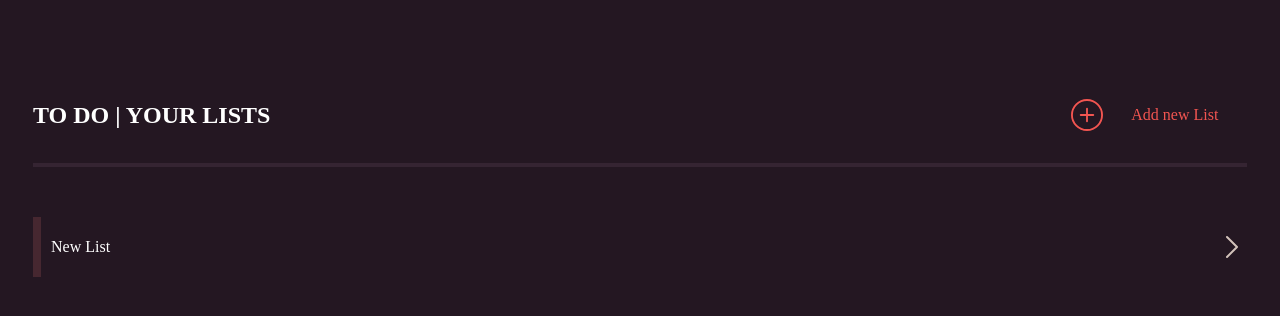
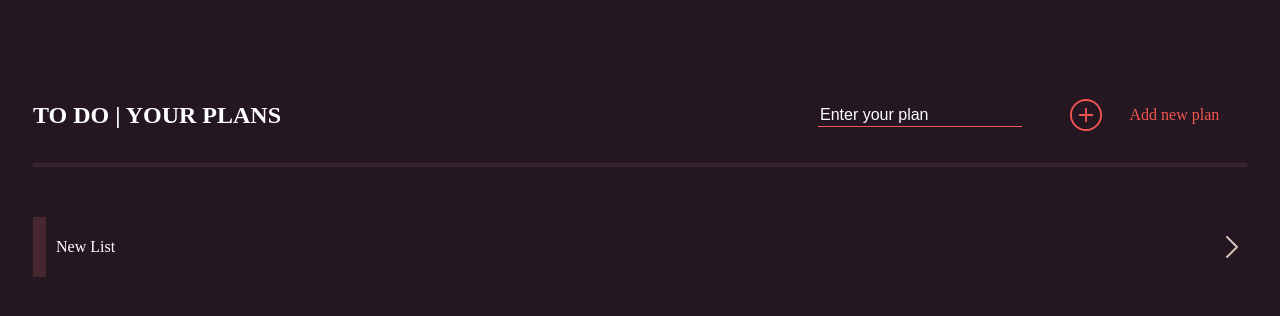
Before and after one commit to BlueRoose/React-ToDo, a React (Create React App) app: page / in a window 1280 px wide. Shown: the top 316 px of the page. Built offline with nearby package versions, Linux system fonts and the light colour scheme; no server answers.

Commit message:
redesign and start to add functionality

```diff
--- a/src/App.js
+++ b/src/App.js
@@ -3,14 +3,31 @@ import Header from "./components/Header/Header"
 import Thing from "./components/Thing/Thing";
 import WorkingPlace from "./components/WorkingPlace/WorkingPlace";
 import "./index.scss"
+import axios from "axios";
 
 function App() {
-  const [list, setList] = React.useState([]);
-  const [toDo, setToDO] = React.useState({});
+  const [toDo, setToDo] = React.useState({});
+
+  const updateData = (value) => {
+    setToDo(value)
+  }
+
+  React.useEffect(() => {
+    async function fetchData() {
+      try {
+        const toDoResponce = await axios.get("https://632b4caf1aabd8373983f5fc.mockapi.io/cart");
+        setToDo(toDoResponce);
+      } catch (error) {
+        alert("Ошибка при запросе данных :(");
+        console.error(error);
+      }
+    }
+    fetchData();
+  }, []);
 
   return (
     <div className="App">
-      <Header/>
+      <Header updateData={updateData}/>
       {/* <WorkingPlace list={list}/> */}
       <Thing/>
     </div>
--- a/src/components/Header/Header.jsx
+++ b/src/components/Header/Header.jsx
@@ -1,13 +1,29 @@
+import React from 'react';
 import styles from "../../index.scss";
 
-function Header() {
+function Header({ updateData }) {
+  const [input, setInput] = React.useState("");
+
+  const handleClear = (e) => {
+    e.preventDefault();
+    setInput("");
+    updateData({title: input, checked: false,});
+  };
+
+  const handleChange = (e) => {
+    setInput(e.target.value);
+  };
+
   return (
     <div className="header">
       <header>
-        <h1>TO DO | YOUR LISTS</h1>
-        <div className="add">
-          <img src="res/plus.svg" width={32} height={32} alt="plus" />
-          <p>Add new List</p>
+        <h1>TO DO | YOUR PLANS</h1>
+        <div className="adding">
+          <input type="text" placeholder="Enter your plan" value={input} onChange={handleChange}/>
+          <div className="add" onClick={handleClear}>
+            <img src="res/plus.svg" width={32} height={32} alt="plus" />
+            <p>Add new plan</p>
+          </div>
         </div>
       </header>
       <hr />
--- a/src/index.scss
+++ b/src/index.scss
@@ -16,6 +16,29 @@
 
     h1 {
         font-size: 24px;
+    }
+
+    .adding {
+      display: flex;
+      align-items: center;
+
+      input {
+        width: 200px;
+        height: 20px;
+        margin-right: 20px;
+        background: transparent;
+        border: none;
+        border-bottom: 1px solid #f25551;
+        outline:none;
+        color: #FFFFFF;
+        font-size: 16px;
+      }
+
+      input::-webkit-input-placeholder {
+        color: #FFFFFF;
+       }
+       input::-moz-placeholder {
+        color: #FFFFFF;
        }
 
       .add {
@@ -39,6 +62,7 @@
       .add:hover {
         background: #462730;
         border-radius: 25px;
+      }
     }
   }
 
@@ -73,23 +97,25 @@
         background-color: #462730;
         display: flex;
         align-items: center;
+        cursor: pointer;
 
         img {
             width: 0px;
-            height: 32px;
+            height: 24px;
             transition: width 0.5s;
-            padding-left: 3px;
+            padding-left: 6px;
+            cursor: pointer;
         }
 
         div {
-            width: 5px;
+            width: 7px;
             height: 60px;
             background-color: #462730;
         }
     }
 
     .delete:hover img {
-        width: 32px;
+        width: 22px;
     }
 
     .block {
@@ -104,4 +130,16 @@
         padding-left: 10px;
     }
 
+    img {
+      cursor: pointer;
+      -webkit-transition: all 0.3s ease;
+      -moz-transition: all 0.3s ease;
+      -o-transition: all 0.3s ease;
+      transition: all 0.3s ease;
     }
+
+    img:hover {
+      background: #462730;
+      border-radius: 50%;
+    }
+}
```
Lines whose indentation alone changed are shown as unchanged.
